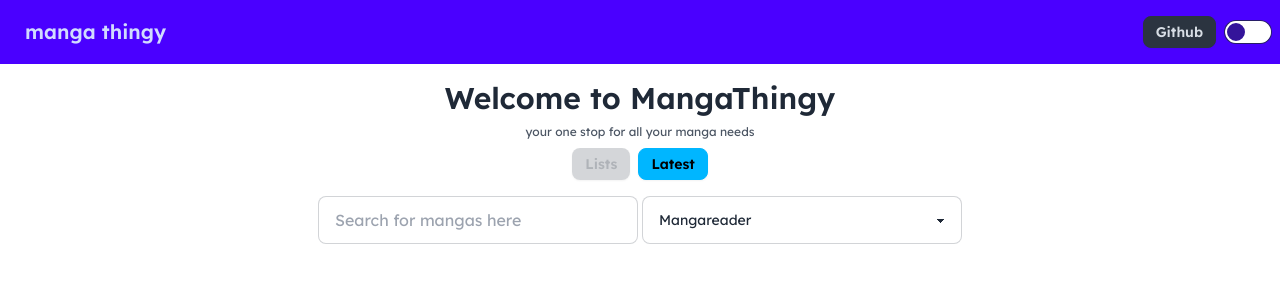
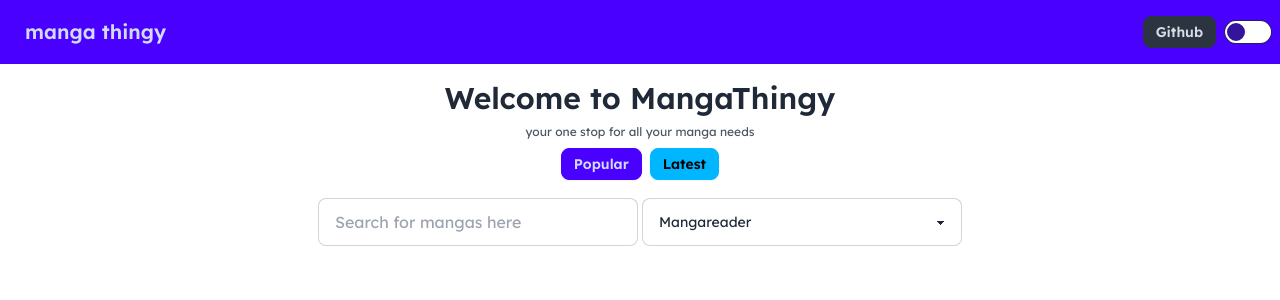
Before and after one commit to flawsom/Manga-Thingy, a Next.js app: page / in a window 1280 px wide. Shown: the top 300 px of the page. Built offline with nearby package versions, Linux system fonts and the light colour scheme.

Commit message:
style: UI changes \nfeat: added popular section

```diff
--- a/src/app/components/input.tsx
+++ b/src/app/components/input.tsx
@@ -41,7 +41,7 @@ const MangaInput = () => {
 
 	return (
 		<main>
-			<div className="flex flex-row items-center justify-center mt-4">
+			<div className="flex flex-row items-center justify-center mt-4 p-0.5">
 				<input
 					type="search"
 					placeholder="Search for mangas here"
--- a/src/app/components/request.tsx
+++ b/src/app/components/request.tsx
@@ -41,9 +41,9 @@ export const imageFetcher = async (id: string, provider: string) => {
 	return data;
 };
 
-export const MangareaderLatest = async () => {
+export const MangareaderLatest = async (type: string) => {
 	const res = await fetch(
-		"https://manga-scrapers.onrender.com/flamescans/sort/added",
+		`https://manga-scrapers.onrender.com/flamescans/sort/${type}`,
 		{ next: { revalidate: 21600 } }
 	);
 	const data = await res.json();
--- a/src/app/latest/page.tsx
+++ /dev/null
@@ -1,11 +0,0 @@
-import ResultsFormatter from "../components/formatter";
-import { MangareaderLatest } from "../components/request";
-
-const MangaReaderLatestMangas = async () => {
-	const data = await MangareaderLatest();
-	const format = await ResultsFormatter(data, "flamescans");
-
-	return <div className="lg:w-1/2 m-auto">{format}</div>;
-};
-
-export default MangaReaderLatestMangas;
--- a/src/app/page.tsx
+++ b/src/app/page.tsx
@@ -14,10 +14,12 @@ export default function Home() {
 				</p>
 
 				<div className="mt-2">
-					<button className="btn btn-sm btn-primary btn-disabled">
-						Lists
-					</button>
-					<Link href="/latest">
+					<Link href="/confused/popular">
+						<button className="btn btn-sm btn-primary">
+							Popular
+						</button>
+					</Link>
+					<Link href="/confused/latest">
 						<button className="btn btn-sm btn-info ml-2">
 							Latest
 						</button>
```
Also changed, not shown: src/app/components/formatter.tsx (+4 -4 lines).
